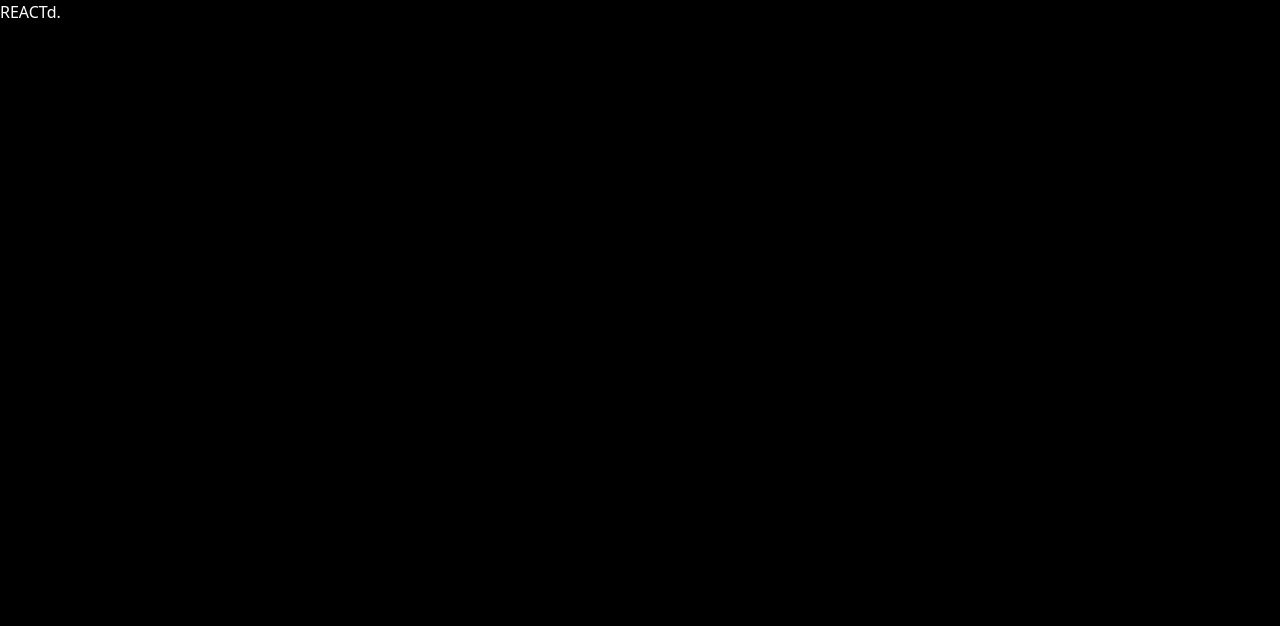
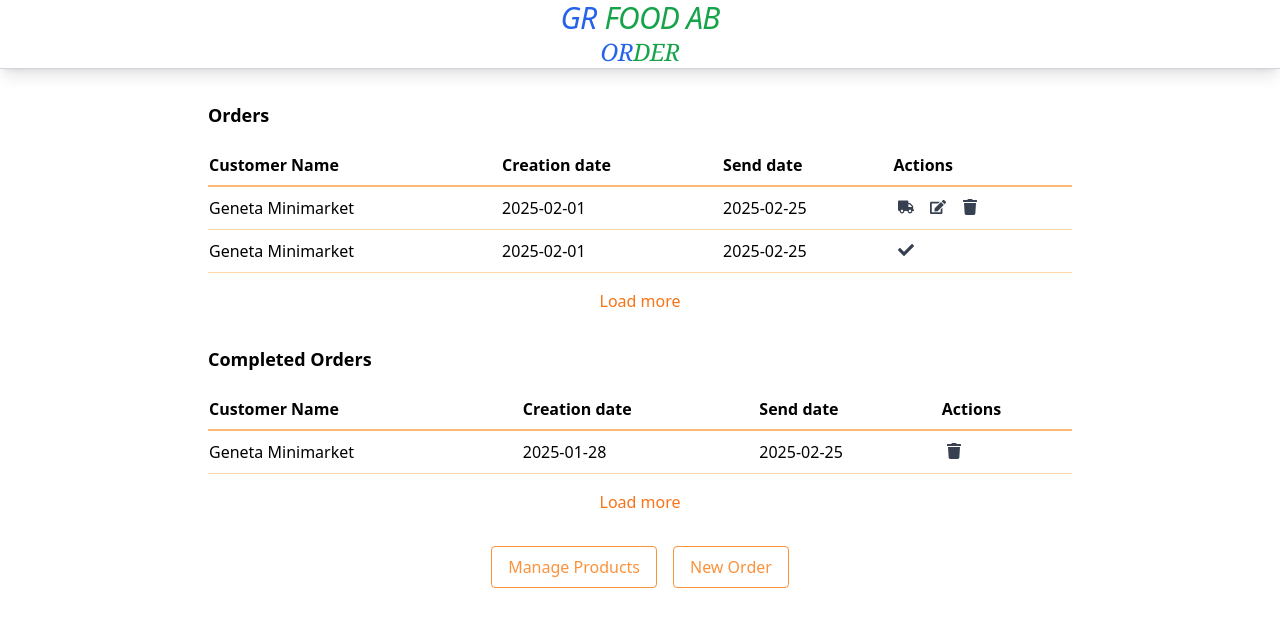
Before and after one commit to Isharooo/Grupp-F, a React (Create React App) app in the folder Frontend/: page / in a window 1280 px wide. Shown: the top 626 px of the page. Built offline with nearby package versions, Linux system fonts and the light colour scheme.

Commit message:
3-componets 2-Pages

```diff
--- a/Frontend/src/App.js
+++ b/Frontend/src/App.js
@@ -1,10 +1,11 @@
 import React from 'react'
-import Navbar from "./components/Navbar";
+import LoginPage from "./components/LoginPage";
+import OrdersPage from "./components/OrdersPage";
 
 function App(){
     return (
     <div>
-    <Navbar />
+    <OrdersPage />
     </div>
     )
 }
--- /dev/null
+++ b/Frontend/src/components/Background.jsx
@@ -0,0 +1,13 @@
+import React from 'react';
+
+const Background = () => {
+    return (
+        <>
+            <div className="absolute left-0 top-1/2 -translate-y-1/2 w-48 h-48 sm:w-64 sm:h-64 md:w-80 md:h-80 bg-blue-100 rounded-full -translate-x-1/3 z-0"></div>
+            <div className="absolute top-0 right-0 w-48 h-48 sm:w-64 sm:h-64 md:w-80 md:h-80 bg-orange-100 rounded-full translate-x-1/3 -translate-y-1/3 z-0"></div>
+            <div className="absolute bottom-0 right-0 w-48 h-48 sm:w-64 sm:h-64 md:w-80 md:h-80 bg-green-100 rounded-full translate-x-1/3 translate-y-1/3 z-0"></div>
+        </>
+    );
+};
+
+export default Background;
--- /dev/null
+++ b/Frontend/src/components/Header.jsx
@@ -0,0 +1,20 @@
+import React from 'react';
+
+const Header = () => {
+    return (
+        <header className="bg-white w-full border-b border-gray-300 shadow-lg">
+            <div className="flex flex-col items-center z-10">
+                <h1 className="flex items-baseline text-2xl sm:text-3xl italic tracking-tight">
+                    <span className="text-blue-600">GR</span>
+                    <span className="ml-2 text-green-600">FOOD AB</span>
+                </h1>
+                <p className="text-1xl sm:text-2xl font-serif italic tracking-tight">
+                    <span className="text-blue-600">OR</span>
+                    <span className="text-green-600">DER</span>
+                </p>
+            </div>
+        </header>
+    );
+};
+
+export default Header;
--- /dev/null
+++ b/Frontend/src/components/LoginPage.jsx
@@ -0,0 +1,58 @@
+import React from 'react';
+import Background from './Background';
+import Title from './Title';
+
+const LoginPage = () => {
+    return (
+        <div className="relative min-h-screen flex flex-col items-center justify-center bg-fuchsia-50 overflow-hidden">
+            {/* Bakgrundskomponenten */}
+            <Background />
+
+            {/* Titelkomponenten */}
+            <Title />
+
+            {/* Inloggningsformulär */}
+            <div className="z-10 bg-white rounded-lg px-8 pt-6 pb-8 w-full max-w-sm mt-8
+                      shadow-[0_0_8px_2px_rgba(251,146,60,0.3)]">
+                <div className="mb-4">
+                    <label
+                        className="block text-gray-700 text-sm font-bold mb-2"
+                        htmlFor="username"
+                    >
+                        Användarnamn
+                    </label>
+                    <input
+                        className="shadow appearance-none border rounded w-full py-2 px-3 text-gray-700 leading-tight focus:outline-none focus:shadow-outline"
+                        id="username"
+                        type="text"
+                        placeholder="Användarnamn"
+                    />
+                </div>
+                <div className="mb-6">
+                    <label
+                        className="block text-gray-700 text-sm font-bold mb-2"
+                        htmlFor="password"
+                    >
+                        Lösenord
+                    </label>
+                    <input
+                        className="shadow appearance-none border rounded w-full py-2 px-3 text-gray-700 mb-3 leading-tight focus:outline-none focus:shadow-outline"
+                        id="password"
+                        type="password"
+                        placeholder="********"
+                    />
+                </div>
+                <div className="flex items-center justify-center">
+                    <button
+                        className="bg-blue-600 hover:bg-blue-700 text-white font-bold py-2 px-4 rounded focus:outline-none focus:shadow-outline"
+                        type="button"
+                    >
+                        Logga in
+                    </button>
+                </div>
+            </div>
+        </div>
+    );
+};
+
+export default LoginPage;
--- a/Frontend/src/components/Navbar.jsx
+++ /dev/null
@@ -1,11 +0,0 @@
-import react from 'react'
-
-const Navbar = () => {
-    return(
-        <div className={'text-white'}>
-            <h1 className='w-full'>REACTd.</h1>
-        </div>
-    )
-}
-
-export default Navbar;
--- /dev/null
+++ b/Frontend/src/components/OrdersPage.jsx
@@ -0,0 +1,97 @@
+import React from 'react';
+// Exempelikoner från React Icons (du kan välja andra om du vill)
+import { FaTrash, FaEdit, FaTruck, FaCheck } from 'react-icons/fa';
+import Header from "./Header";
+
+const OrdersPage = () => {
+    return (
+        <div className="min-h-screen bg-white">
+            {/* Titel-rad överst */}
+            <Header />
+
+            {/* Orders-sektionen */}
+            <section className="max-w-4xl mx-auto mt-8 px-4">
+                <h2 className="text-lg font-bold mb-4">Orders</h2>
+                <div className="overflow-x-auto">
+                    <table className="w-full border-collapse">
+                        <thead>
+                        <tr className="border-b-2 border-orange-300">
+                            <th className="py-2 text-left">Customer Name</th>
+                            <th className="py-2 text-left">Creation date</th>
+                            <th className="py-2 text-left">Send date</th>
+                            <th className="py-2 text-left">Actions</th>
+                        </tr>
+                        </thead>
+                        <tbody>
+                        <tr className="border-b border-orange-200">
+                            <td className="py-2">Geneta Minimarket</td>
+                            <td className="py-2">2025-02-01</td>
+                            <td className="py-2">2025-02-25</td>
+                            <td className="py-2 space-x-2">
+                                <button className="p-1 text-gray-700 hover:text-blue-500"><FaTruck /></button>
+                                <button className="p-1 text-gray-700 hover:text-blue-500"><FaEdit /></button>
+                                <button className="p-1 text-gray-700 hover:text-blue-500"><FaTrash /></button>
+                            </td>
+                        </tr>
+                        <tr className="border-b border-orange-200">
+                            <td className="py-2">Geneta Minimarket</td>
+                            <td className="py-2">2025-02-01</td>
+                            <td className="py-2">2025-02-25</td>
+                            <td className="py-2 space-x-2">
+                                <button className="p-1 text-gray-700 hover:text-blue-500"><FaCheck /></button>
+                            </td>
+                        </tr>
+                        </tbody>
+                    </table>
+                </div>
+                {/* "Load more"-knapp */}
+                <div className="flex justify-center mt-4">
+                    <button className="text-orange-500 hover:underline">Load more</button>
+                </div>
+            </section>
+
+            {/* Completed Orders-sektionen */}
+            <section className="max-w-4xl mx-auto mt-8 px-4">
+                <h2 className="text-lg font-bold mb-4">Completed Orders</h2>
+                <div className="overflow-x-auto">
+                    <table className="w-full border-collapse">
+                        <thead>
+                        <tr className="border-b-2 border-orange-300">
+                            <th className="py-2 text-left">Customer Name</th>
+                            <th className="py-2 text-left">Creation date</th>
+                            <th className="py-2 text-left">Send date</th>
+                            <th className="py-2 text-left">Actions</th>
+                        </tr>
+                        </thead>
+                        <tbody>
+                        <tr className="border-b border-orange-200">
+                            <td className="py-2">Geneta Minimarket</td>
+                            <td className="py-2">2025-01-28</td>
+                            <td className="py-2">2025-02-25</td>
+                            <td className="py-2 space-x-2">
+                                <button className="p-1 text-gray-700 hover:text-blue-500"><FaTrash /></button>
+                            </td>
+                        </tr>
+                        </tbody>
+                    </table>
+                </div>
+                {/* "Load more"-knapp */}
+                <div className="flex justify-center mt-4">
+                    <button className="text-orange-500 hover:underline">Load more</button>
+                </div>
+            </section>
+
+            {/* Knappar längst ned */}
+            <div className="flex justify-center space-x-4 my-8">
+                <button className="bg-transparent border border-orange-400 text-orange-400 px-4 py-2 rounded hover:bg-orange-400 hover:text-white transition-colors">
+                    Manage Products
+                </button>
+                <button className="bg-transparent border border-orange-400 text-orange-400 px-4 py-2 rounded hover:bg-orange-400 hover:text-white transition-colors">
+                    New Order
+                </button>
+            </div>
+        </div>
+    );
+};
+
+export default OrdersPage;
--- /dev/null
+++ b/Frontend/src/components/Title.jsx
@@ -0,0 +1,19 @@
+import React from 'react';
+
+const Title = () => {
+    return (
+        <div className="flex flex-col items-center z-10">
+            <h1 className="flex items-baseline text-4xl sm:text-5xl italic font-semibold tracking-tight">
+                <span className="text-blue-600">GR</span>
+                <span className="ml-2 text-green-600">FOOD AB</span>
+            </h1>
+            <hr className="w-48 sm:w-60 border-t-2 border-orange-400 my-1" />
+            <p className="text-4xl sm:text-5xl italic font-semibold tracking-tight">
+                <span className="text-blue-600">OR</span>
+                <span className="text-green-600">DER</span>
+            </p>
+        </div>
+    );
+};
+
+export default Title;
```
